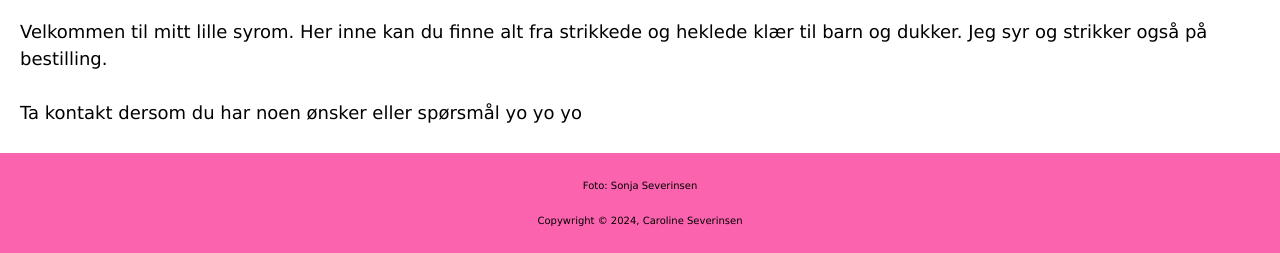
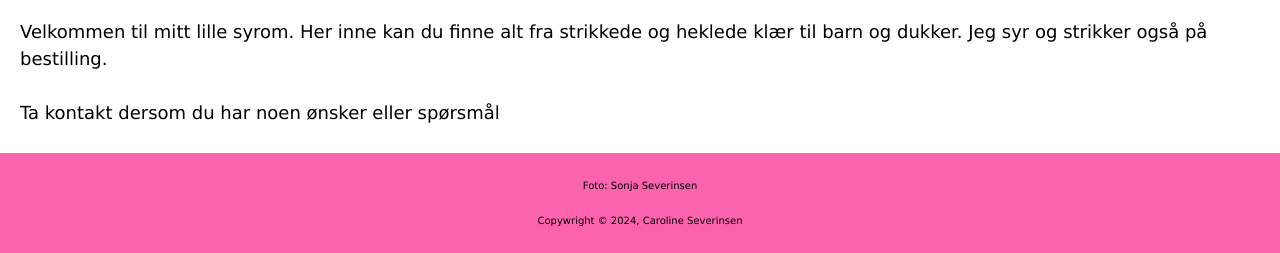
Before and after one commit to carolineseverinsen/sonjasystue, a plain HTML site: page index.html in a window 1280 px wide. Shown: the part 547-800 px from the top of the page. Drawn offline with Linux system fonts and the light colour scheme.

Commit message:
rettet feil

```diff
--- a/index.html
+++ b/index.html
@@ -50,7 +50,7 @@
                     <br>
 
                     <br>
-                    Ta kontakt dersom du har noen ønsker eller spørsmål yo yo yo</p>
+                    Ta kontakt dersom du har noen ønsker eller spørsmål</p>
             </main>
 
 
```
